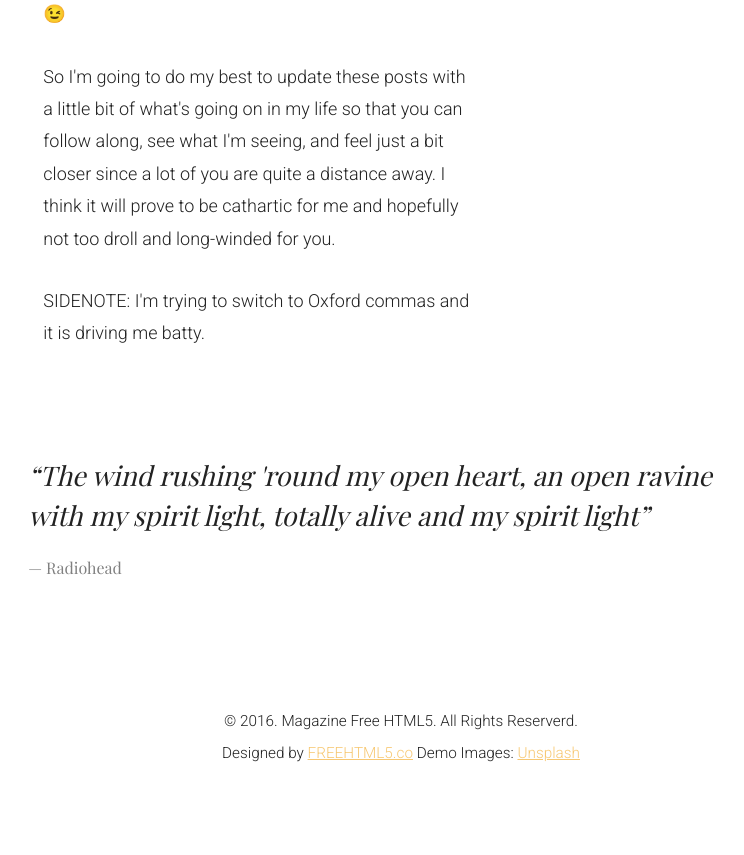
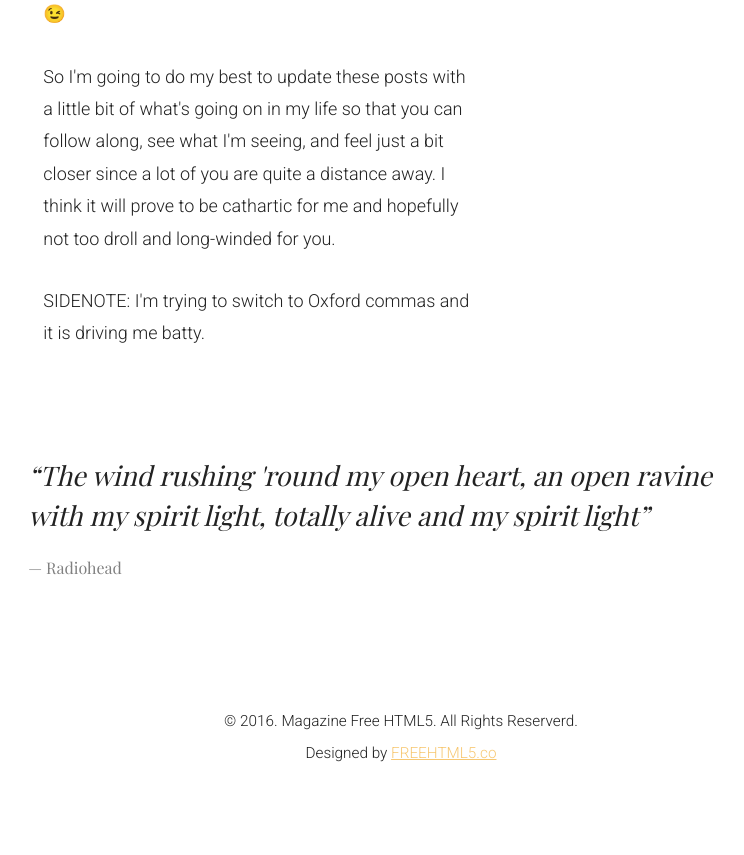
Before and after one commit to DouglasHeath/blog, a plain HTML site: page blogpages/10242017.html in a window 1280 px wide. Shown: the part 934-1789 px from the top of the page, without its empty margins (239-983 px from the left). Drawn offline with nearby package versions, Linux system fonts and the light colour scheme; files whose address does not match are found by name; a web font is replaced by a local one.

Commit message:
Code Clean Up

```diff
--- a/blogpages/10242017.html
+++ b/blogpages/10242017.html
@@ -144,7 +144,7 @@
 	</div>
 
 	<footer id="fh5co-footer">
-		<p><small>&copy; 2016. Magazine Free HTML5. All Rights Reserverd. <br> Designed by <a href="http://freehtml5.co" target="_blank">FREEHTML5.co</a>  Demo Images: <a href="http://unsplash.com/" target="_blank">Unsplash</a></small></p>
+		<p><small>&copy; 2016. Magazine Free HTML5. All Rights Reserverd. <br> Designed by <a href="http://freehtml5.co" target="_blank">FREEHTML5.co</a></small></p>
 	</footer>
 
 	<!-- jQuery -->
```
Also changed, not shown: blogpages/10252017.html (+1 -1 lines), index.html (+1 -1 lines).
